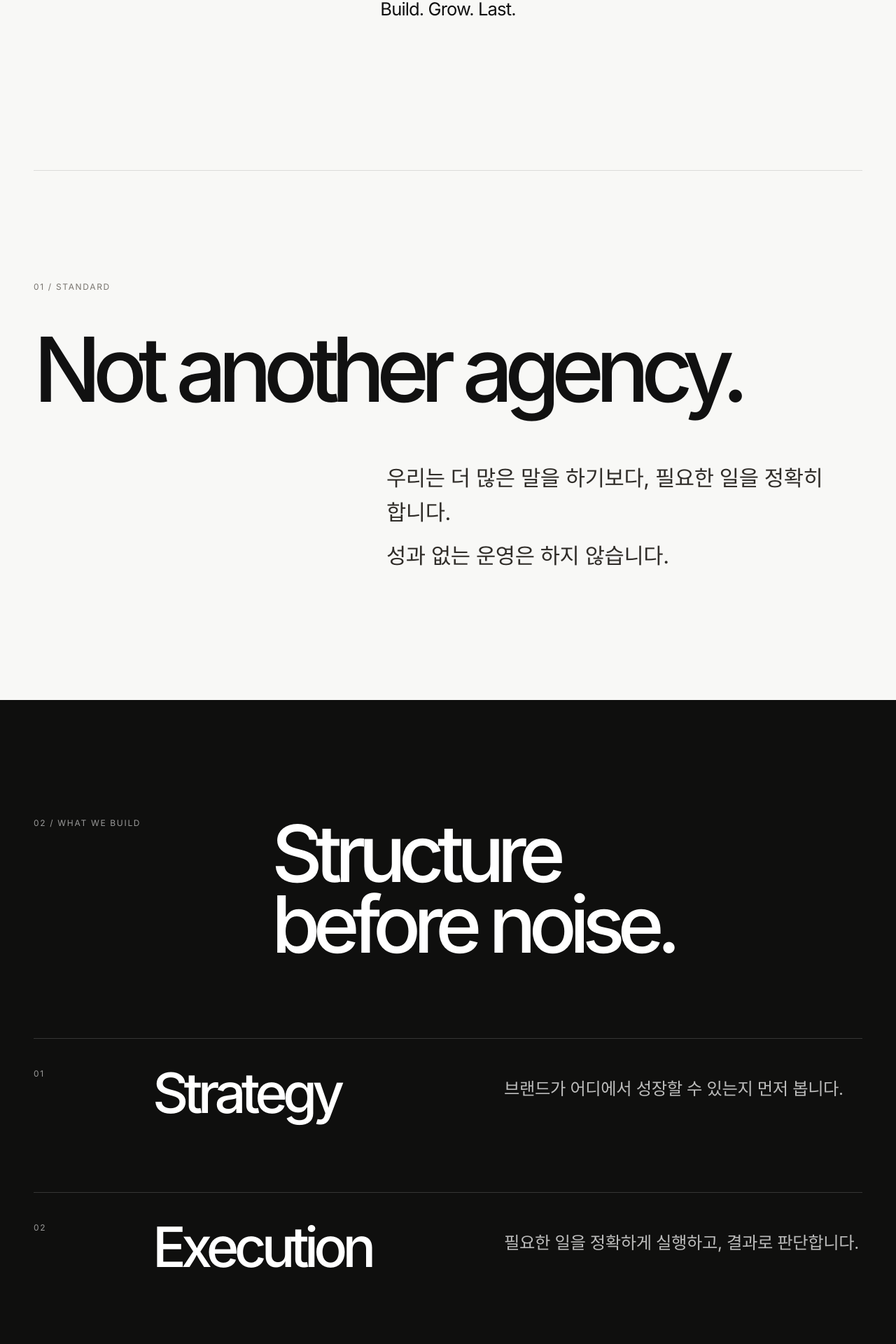
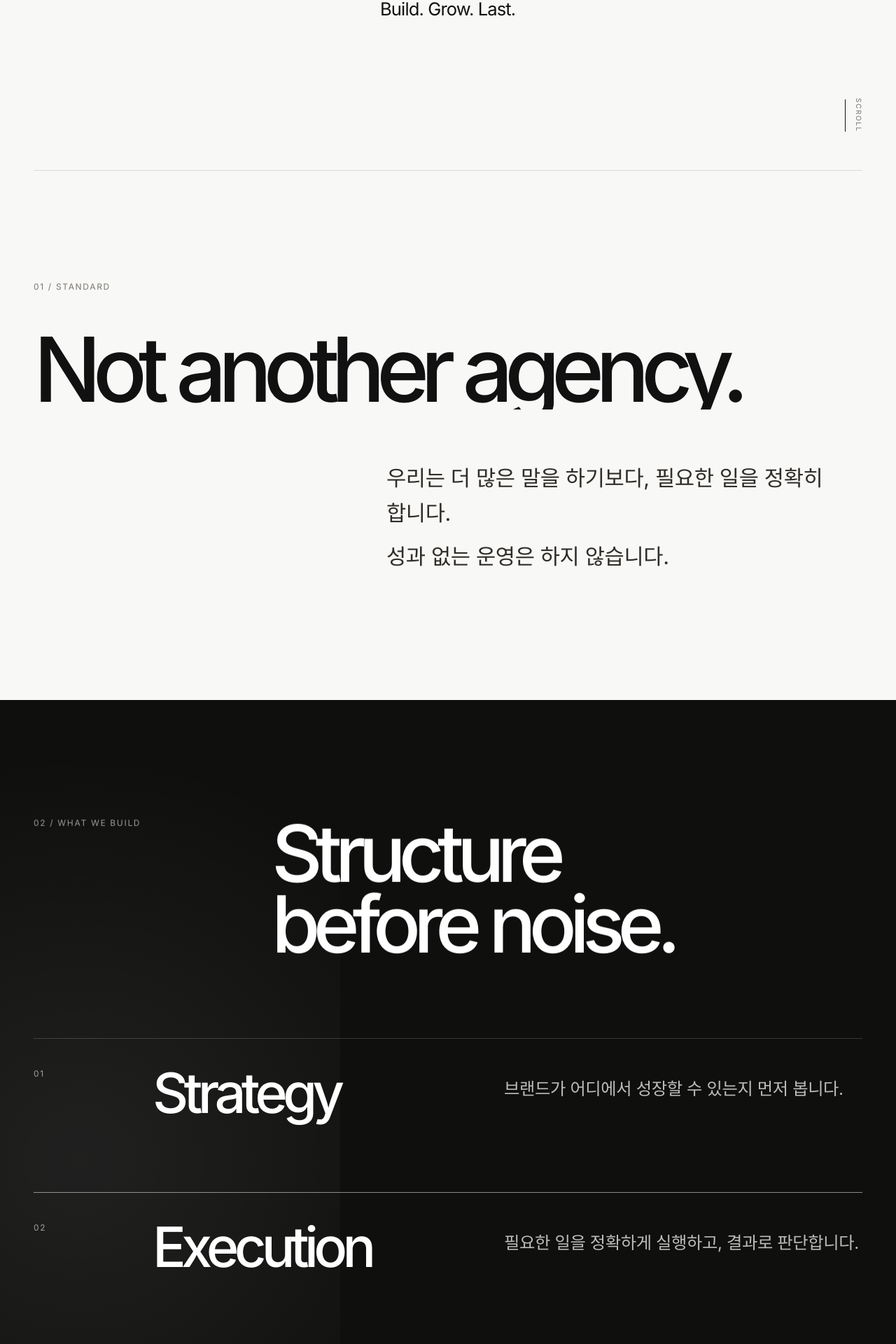
Before and after one commit to hnmspace/website, a Next.js app: page / in a window 1280 px wide. Shown: the part 557-2477 px from the top of the page at 70% size. Built offline with nearby package versions, Linux system fonts and the light colour scheme.

Commit message:
Add files via upload

```diff
--- a/app/globals.css
+++ b/app/globals.css
@@ -247,3 +247,181 @@ footer img { display: block; width: 92px; height: auto; opacity: 0.92; }
   .contact-links a { width: 100%; }
   footer { align-items: flex-start; flex-direction: column; gap: 22px; }
 }
+
+/* Motion System v6: restrained, scroll-led, brand-first */
+[data-reveal] {
+  opacity: 0;
+  transform: translate3d(0, 34px, 0);
+  transition:
+    opacity 900ms cubic-bezier(0.16, 1, 0.3, 1),
+    transform 900ms cubic-bezier(0.16, 1, 0.3, 1),
+    clip-path 1100ms cubic-bezier(0.16, 1, 0.3, 1);
+  will-change: opacity, transform;
+}
+[data-reveal].is-visible {
+  opacity: 1;
+  transform: translate3d(0, 0, 0);
+}
+
+.hero-mark {
+  --hero-progress: 0;
+  transform: translate3d(0, calc(var(--hero-progress) * -24px), 0) scale(calc(1 - (var(--hero-progress) * 0.035)));
+  transition: opacity 900ms cubic-bezier(0.16, 1, 0.3, 1), transform 120ms linear;
+}
+.hero-mark img {
+  filter: drop-shadow(0 12px 44px rgba(17,17,17,0.045));
+}
+.hero-line { transition-delay: 180ms; }
+
+.scroll-indicator {
+  position: absolute;
+  right: 48px;
+  bottom: 54px;
+  display: flex;
+  flex-direction: column;
+  align-items: center;
+  gap: 12px;
+  color: var(--muted);
+  font-size: 10px;
+  letter-spacing: 0.16em;
+  text-transform: uppercase;
+  writing-mode: vertical-rl;
+  opacity: 0;
+  animation: scrollCueIn 900ms cubic-bezier(0.16, 1, 0.3, 1) 900ms forwards;
+}
+.scroll-indicator i {
+  display: block;
+  width: 1px;
+  height: 46px;
+  overflow: hidden;
+  background: rgba(17,17,17,0.14);
+  position: relative;
+}
+.scroll-indicator i::after {
+  content: '';
+  position: absolute;
+  inset: 0;
+  background: var(--text);
+  transform: translateY(-100%);
+  animation: scrollLine 1.9s cubic-bezier(0.76, 0, 0.24, 1) infinite;
+}
+@keyframes scrollCueIn { to { opacity: 1; } }
+@keyframes scrollLine {
+  0% { transform: translateY(-100%); }
+  45%, 55% { transform: translateY(0); }
+  100% { transform: translateY(100%); }
+}
+
+.statement-section h1[data-reveal] {
+  clip-path: inset(0 0 100% 0);
+  transform: translate3d(0, 0, 0);
+}
+.statement-section h1[data-reveal].is-visible { clip-path: inset(0 0 0 0); }
+.statement-copy { transition-delay: 160ms; }
+
+.work-section {
+  position: relative;
+  overflow: hidden;
+}
+.work-section::before {
+  content: '';
+  position: absolute;
+  inset: -20% auto -20% -20%;
+  width: 58vw;
+  background: radial-gradient(circle at 50% 50%, rgba(255,255,255,0.075), transparent 62%);
+  transform: translate3d(calc(var(--mx, 0px)), 0, 0);
+  pointer-events: none;
+}
+.work-item {
+  position: relative;
+  transition-delay: calc(var(--i, 0) * 80ms);
+}
+.work-item::before {
+  content: '';
+  position: absolute;
+  left: 0;
+  bottom: -1px;
+  height: 1px;
+  width: 0;
+  background: rgba(255,255,255,0.42);
+  transition: width 1100ms cubic-bezier(0.16, 1, 0.3, 1);
+}
+.work-item.is-visible::before { width: 100%; }
+.work-item:nth-child(1) { --i: 1; }
+.work-item:nth-child(2) { --i: 2; }
+.work-item:nth-child(3) { --i: 3; }
+
+.field-lines {
+  overflow: hidden;
+}
+.field-lines[data-reveal] {
+  transform: none;
+}
+.field-lines div {
+  transform: translate3d(-26px, 0, 0);
+  opacity: 0;
+  transition:
+    opacity 800ms cubic-bezier(0.16, 1, 0.3, 1),
+    transform 800ms cubic-bezier(0.16, 1, 0.3, 1),
+    letter-spacing 240ms ease;
+}
+.field-lines.is-visible div {
+  opacity: 1;
+  transform: translate3d(0, 0, 0);
+}
+.field-lines.is-visible div:nth-child(2) { transition-delay: 100ms; }
+.field-lines.is-visible div:nth-child(3) { transition-delay: 200ms; }
+.field-lines div:hover { letter-spacing: -0.06em; }
+
+.contact-section {
+  position: relative;
+  overflow: hidden;
+}
+.contact-section::after {
+  content: '';
+  position: absolute;
+  right: -18vw;
+  bottom: -32vw;
+  width: 62vw;
+  height: 62vw;
+  border-radius: 999px;
+  background: rgba(255,255,255,0.055);
+  filter: blur(2px);
+  pointer-events: none;
+}
+.contact-links a {
+  position: relative;
+  overflow: hidden;
+}
+.contact-links a::before {
+  content: '';
+  position: absolute;
+  inset: auto 18px 13px 18px;
+  height: 1px;
+  background: currentColor;
+  transform: scaleX(0);
+  transform-origin: left;
+  transition: transform 360ms cubic-bezier(0.16, 1, 0.3, 1);
+}
+.contact-links a:hover::before { transform: scaleX(1); }
+
+@media (prefers-reduced-motion: reduce) {
+  html { scroll-behavior: auto; }
+  [data-reveal],
+  [data-reveal].is-visible,
+  .hero-mark,
+  .field-lines div,
+  .field-lines.is-visible div {
+    opacity: 1 !important;
+    transform: none !important;
+    transition: none !important;
+    clip-path: none !important;
+  }
+  .scroll-indicator,
+  .work-item::before,
+  .contact-section::after { display: none; }
+}
+
+@media (max-width: 920px) {
+  .scroll-indicator { right: 22px; bottom: 34px; }
+}
--- a/app/page.tsx
+++ b/app/page.tsx
@@ -1,3 +1,5 @@
+import RevealController from './reveal'
+
 const capabilities = [
   {
     number: '01',
@@ -21,6 +23,7 @@ const fields = ['Marketing', 'Commerce', 'Distribution']
 export default function Home() {
   return (
     <main>
+      <RevealController />
       <header className="site-header">
         <a className="brand" href="#top" aria-label="HNM Space home">
           <img src="/png_03.png" alt="HNM Space" />
@@ -33,16 +36,17 @@ export default function Home() {
       </header>
 
       <section id="top" className="hero">
-        <div className="hero-mark">
+        <div className="hero-mark" data-reveal>
           <img src="/png_01.png" alt="HNM Space" />
         </div>
-        <p className="hero-line">Build. Grow. Last.</p>
+        <p className="hero-line" data-reveal>Build. Grow. Last.</p>
+        <div className="scroll-indicator" aria-hidden="true"><span>Scroll</span><i /></div>
       </section>
 
       <section id="standard" className="statement-section">
-        <p className="section-kicker">01 / Standard</p>
-        <h1>Not another agency.</h1>
-        <div className="statement-copy">
+        <p className="section-kicker" data-reveal>01 / Standard</p>
+        <h1 data-reveal>Not another agency.</h1>
+        <div className="statement-copy" data-reveal>
           <p>우리는 더 많은 말을 하기보다, 필요한 일을 정확히 합니다.</p>
           <p>성과 없는 운영은 하지 않습니다.</p>
         </div>
@@ -50,12 +54,12 @@ export default function Home() {
 
       <section id="work" className="work-section">
         <div className="work-head">
-          <p className="section-kicker">02 / What we build</p>
-          <h2>Structure<br />before noise.</h2>
+          <p className="section-kicker" data-reveal>02 / What we build</p>
+          <h2 data-reveal>Structure<br />before noise.</h2>
         </div>
         <div className="work-list">
           {capabilities.map((item) => (
-            <article key={item.title} className="work-item">
+            <article key={item.title} className="work-item" data-reveal>
               <span>{item.number}</span>
               <h3>{item.title}</h3>
               <p>{item.text}</p>
@@ -65,19 +69,19 @@ export default function Home() {
       </section>
 
       <section className="field-section">
-        <p className="section-kicker">03 / Fields</p>
-        <div className="field-lines">
+        <p className="section-kicker" data-reveal>03 / Fields</p>
+        <div className="field-lines" data-reveal>
           {fields.map((field) => <div key={field}>{field}</div>)}
         </div>
-        <p className="field-note">
+        <p className="field-note" data-reveal>
           세 영역을 따로 보지 않습니다. 브랜드가 성장하는 하나의 흐름으로 봅니다.
         </p>
       </section>
 
       <section id="contact" className="contact-section">
-        <p className="section-kicker">04 / Contact</p>
-        <h2>한번 맡겨보고 싶다면.</h2>
-        <div className="contact-links">
+        <p className="section-kicker" data-reveal>04 / Contact</p>
+        <h2 data-reveal>한번 맡겨보고 싶다면.</h2>
+        <div className="contact-links" data-reveal>
           <a href="mailto:henry@hnmspace.com">henry@hnmspace.com</a>
           <a href="https://hnmspace.com">hnmspace.com</a>
         </div>
--- /dev/null
+++ b/app/reveal.tsx
@@ -0,0 +1,41 @@
+'use client'
+
+import { useEffect } from 'react'
+
+export default function RevealController() {
+  useEffect(() => {
+    const targets = Array.from(document.querySelectorAll<HTMLElement>('[data-reveal]'))
+
+    const observer = new IntersectionObserver(
+      (entries) => {
+        entries.forEach((entry) => {
+          if (entry.isIntersecting) {
+            entry.target.classList.add('is-visible')
+            observer.unobserve(entry.target)
+          }
+        })
+      },
+      { threshold: 0.18, rootMargin: '0px 0px -8% 0px' }
+    )
+
+    targets.forEach((target) => observer.observe(target))
+
+    const hero = document.querySelector<HTMLElement>('.hero')
+    const mark = document.querySelector<HTMLElement>('.hero-mark')
+    const onScroll = () => {
+      if (!hero || !mark) return
+      const progress = Math.min(window.scrollY / Math.max(hero.offsetHeight, 1), 1)
+      mark.style.setProperty('--hero-progress', progress.toFixed(3))
+    }
+
+    onScroll()
+    window.addEventListener('scroll', onScroll, { passive: true })
+
+    return () => {
+      observer.disconnect()
+      window.removeEventListener('scroll', onScroll)
+    }
+  }, [])
+
+  return null
+}
```
